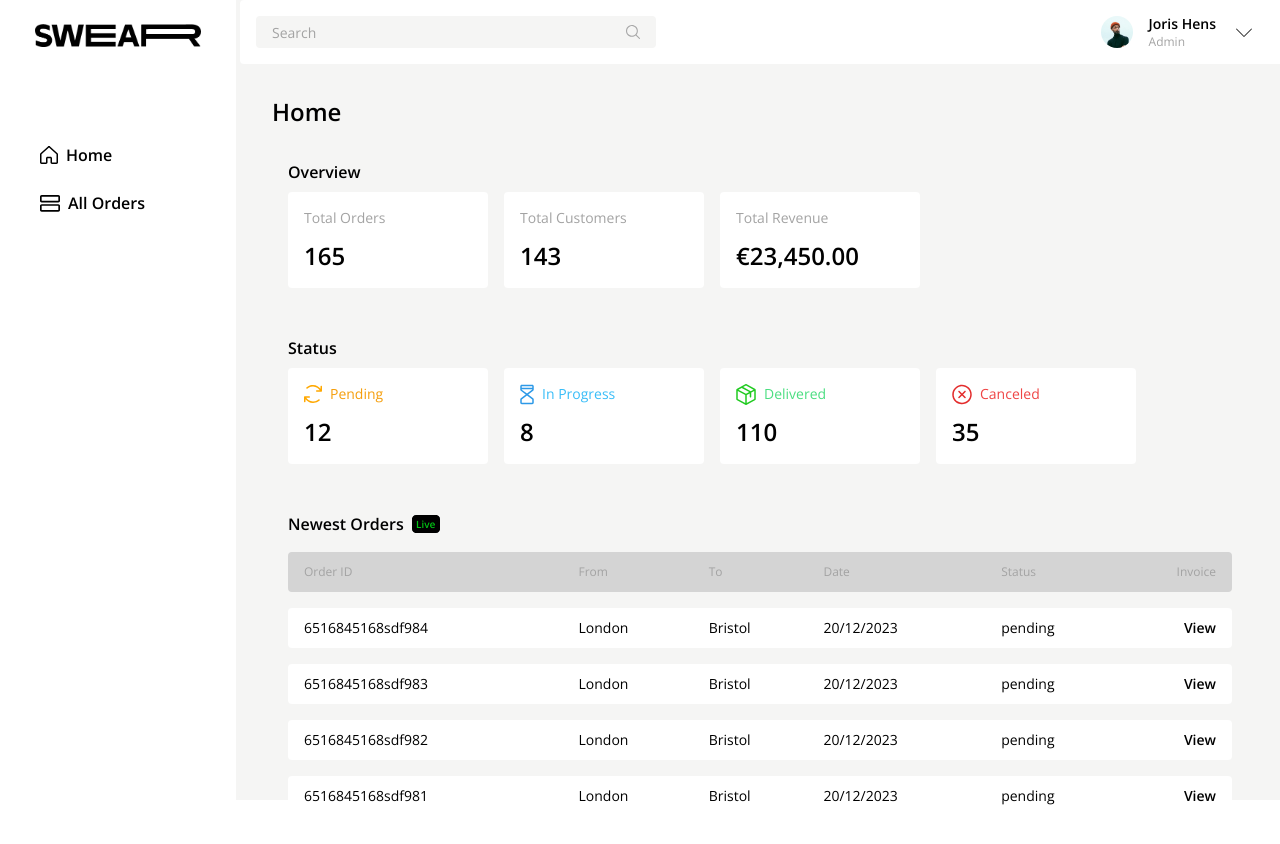
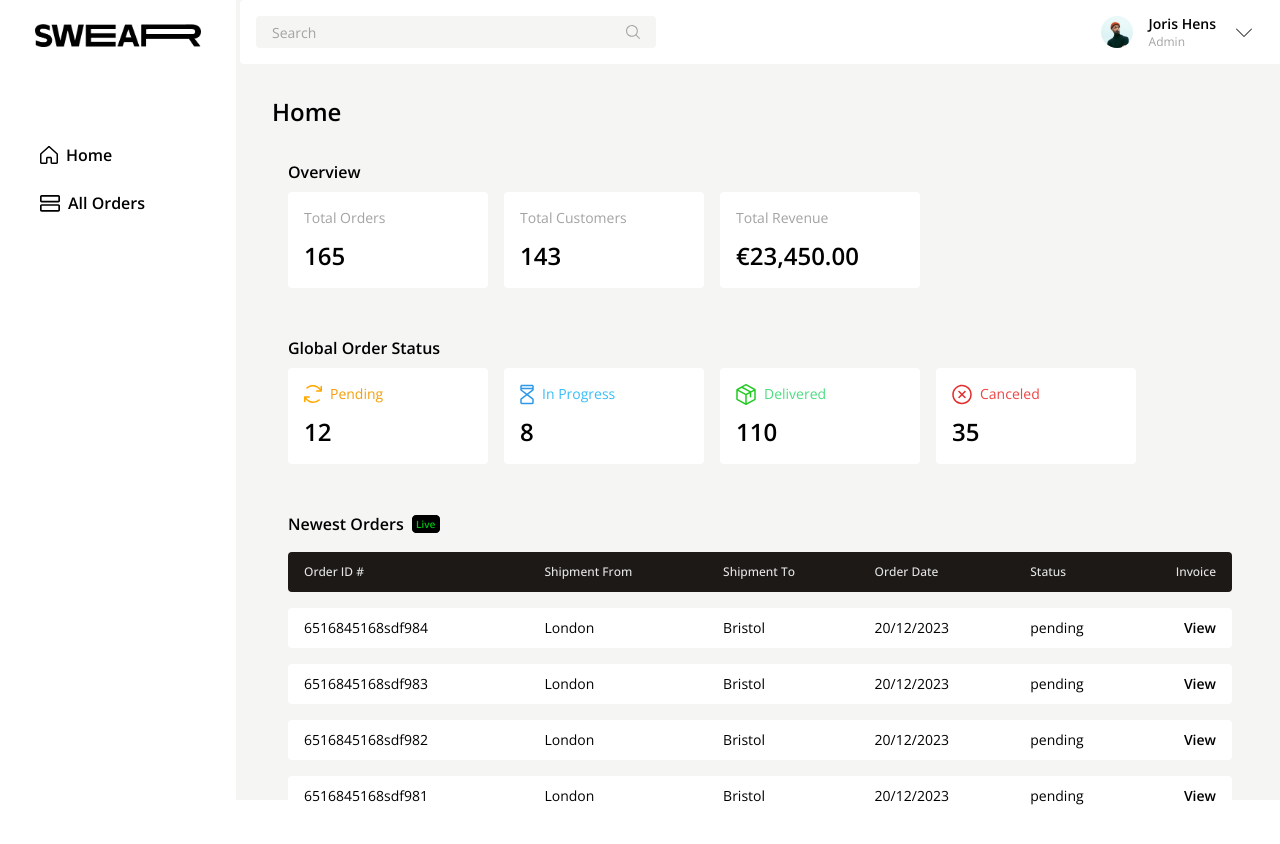
Before and after one commit to GlennVinck/swear-frontend, a Vue app: page / in a window 1280 px wide. Shown: the top 844 px of the page. Built offline with nearby package versions, Linux system fonts and the light colour scheme.

Commit message:
style: color of order table head black for better legibility + minor changes to copy

```diff
--- a/src/components/OrderTable.vue
+++ b/src/components/OrderTable.vue
@@ -48,14 +48,14 @@ const orders = ref([
   <table
     class="w-full max-w-6xl border-separate border-spacing-x-0 border-spacing-y-4"
   >
-    <thead class="h-10 text-neutral-400 text-left">
+    <thead class="h-10 text-neutral-200 text-left">
       <tr class="text-xs">
-        <th class="font-normal pl-4 rounded-l bg-neutral-300">Order ID</th>
-        <th class="font-normal pl-4 bg-neutral-300">From</th>
-        <th class="font-normal pl-4 bg-neutral-300">To</th>
-        <th class="font-normal pl-4 bg-neutral-300">Date</th>
-        <th class="font-normal pl-4 bg-neutral-300">Status</th>
-        <th class="font-normal pr-4 rounded-r bg-neutral-300 text-right">
+        <th class="font-medium pl-4 rounded-l bg-stone-900">Order ID #</th>
+        <th class="font-medium pl-4 bg-stone-900">Shipment From</th>
+        <th class="font-medium pl-4 bg-stone-900">Shipment To</th>
+        <th class="font-medium pl-4 bg-stone-900">Order Date</th>
+        <th class="font-medium pl-4 bg-stone-900">Status</th>
+        <th class="font-medium pr-4 rounded-r bg-stone-900 text-right">
           Invoice
         </th>
       </tr>
--- a/src/views/Home.vue
+++ b/src/views/Home.vue
@@ -21,7 +21,7 @@ import OrderTable from "../components/OrderTable.vue";
           </div>
         </div>
         <div class="w-fit p-4 pr-0 my-4">
-          <h2 class="text-base font-semibold mb-2">Status</h2>
+          <h2 class="text-base font-semibold mb-2">Global Order Status</h2>
           <div class="flex row">
             <CardSmall
               icon="../src/assets/icons/pending.svg"
```
